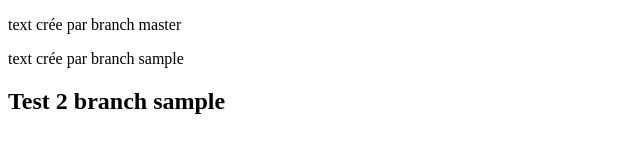
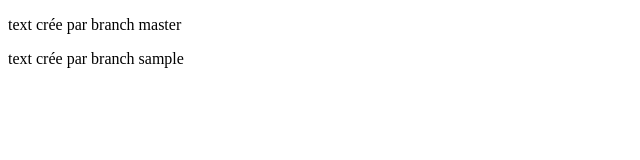
Before and after one commit to samirswidi/samirswidi, a plain HTML site: page index.html in a window 1280 px wide. Shown: the whole page, without its empty margins (0-640 px from the left). Drawn offline with Linux system fonts and the light colour scheme.

Commit message:
sample branch modofication

```diff
--- a/index.html
+++ b/index.html
@@ -16,10 +16,6 @@
 	</div>
 </section>
 
-<section>
 
-	<h1>Test 2 branch sample</h1>
-
-</section>
 </body>
 </html>
```
